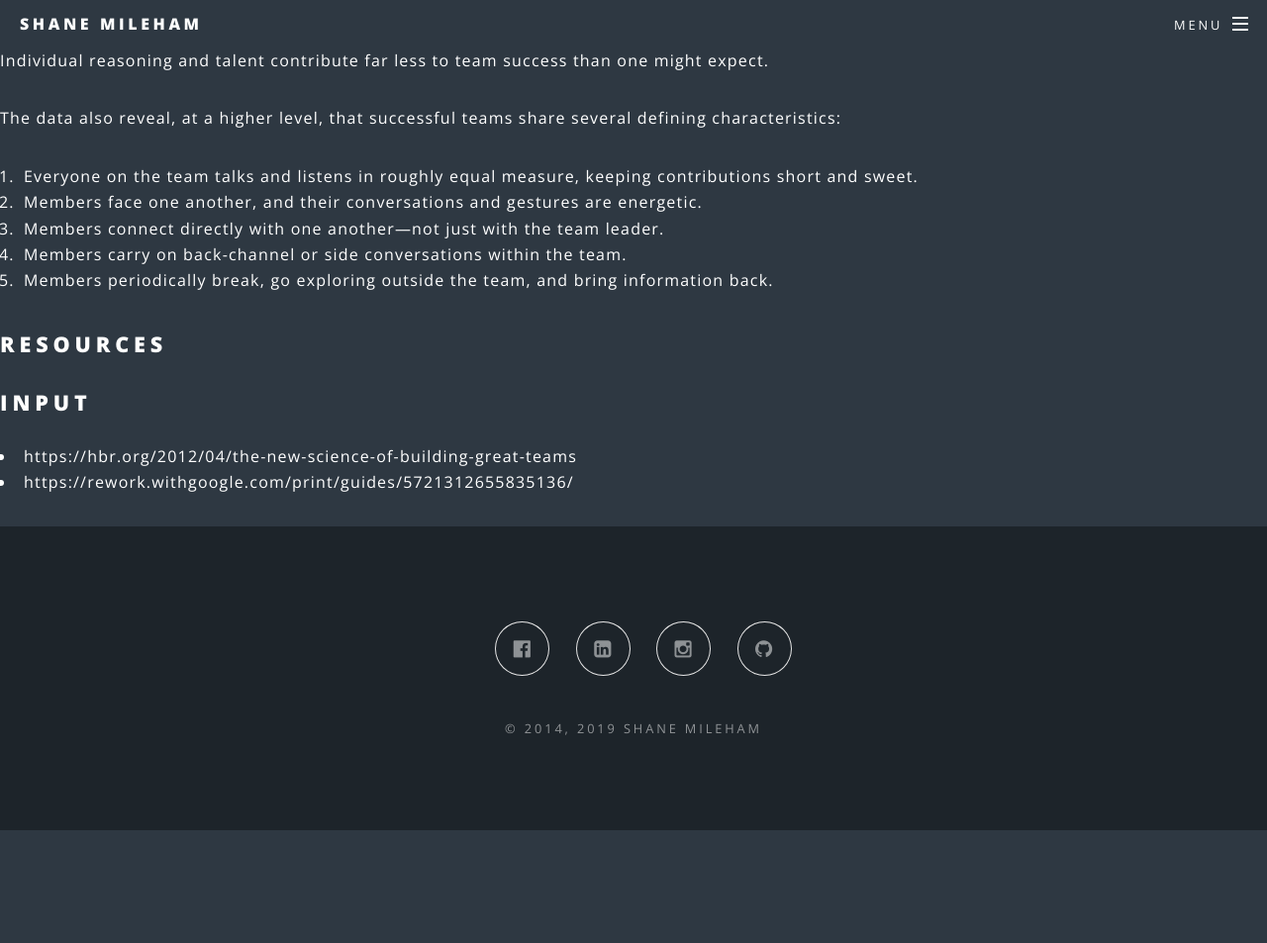
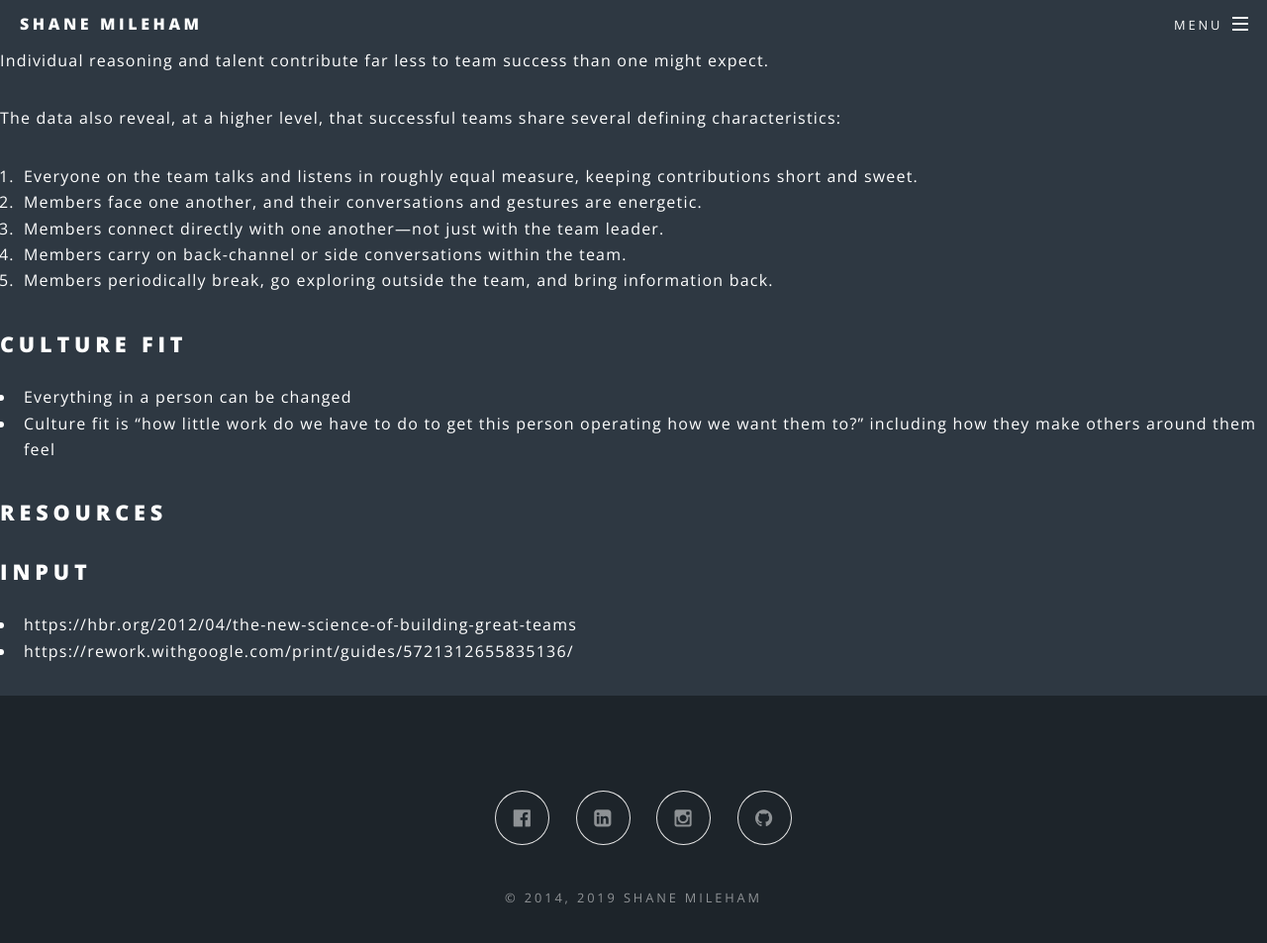
Before and after one commit to shanemileham/shanemileham.github.io, a Jekyll site: the page built from _kb/professional/management/team.md, in a window 1280 px wide and 1010 px high. Shown: the top 953 px of the window at 99% size. Built offline with Jekyll 4.4.1, drawn with Linux system fonts in a browser that asks for light colours; comment, search, counter and statistics services are not loaded.

Commit message:
Team += culture fit

```diff
--- a/_kb/professional/management/team.md
+++ b/_kb/professional/management/team.md
@@ -11,6 +11,9 @@ The data also reveal, at a higher level, that successful teams share several def
 4. Members carry on back-channel or side conversations within the team.
 5. Members periodically break, go exploring outside the team, and bring information back.
 
+## Culture fit
+- Everything in a person can be changed
+- Culture fit is "how little work do we have to do to get this person operating how we want them to?" including how they make others around them feel
 
 ## Resources
 
```
